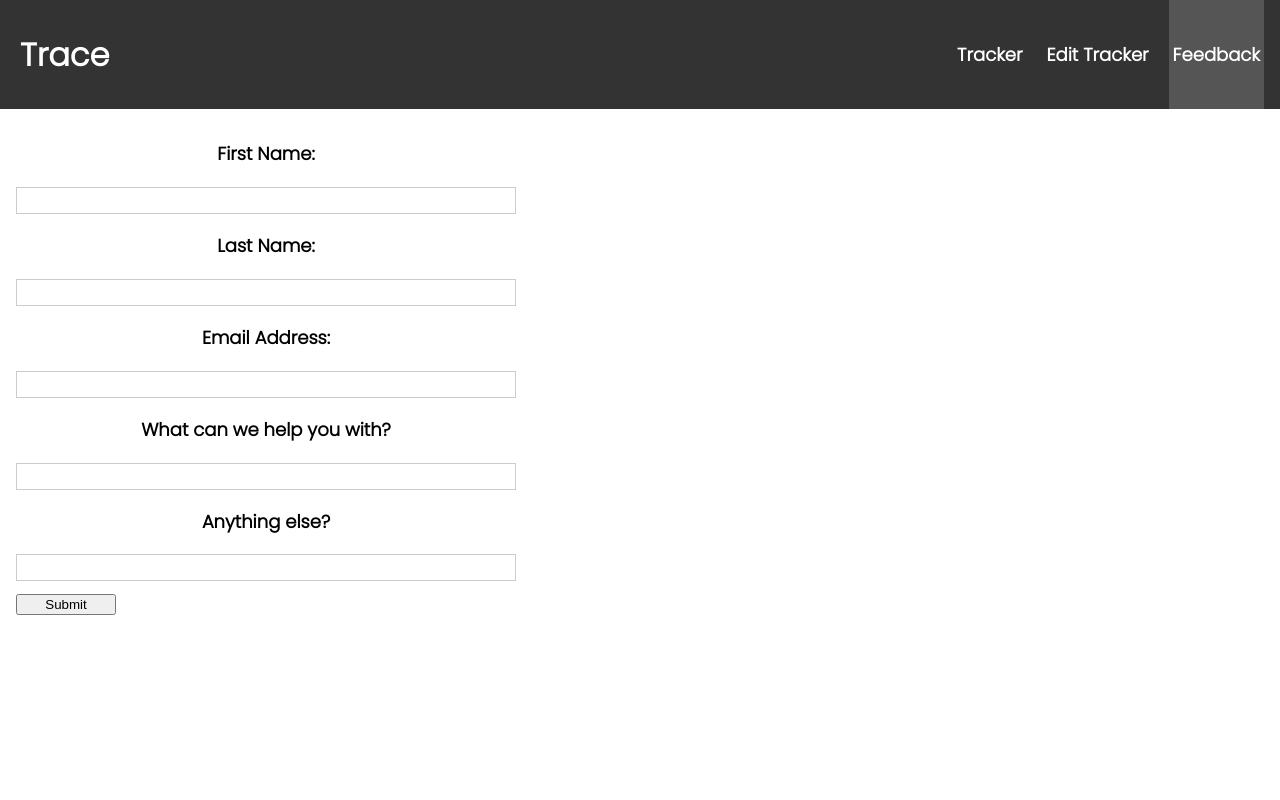
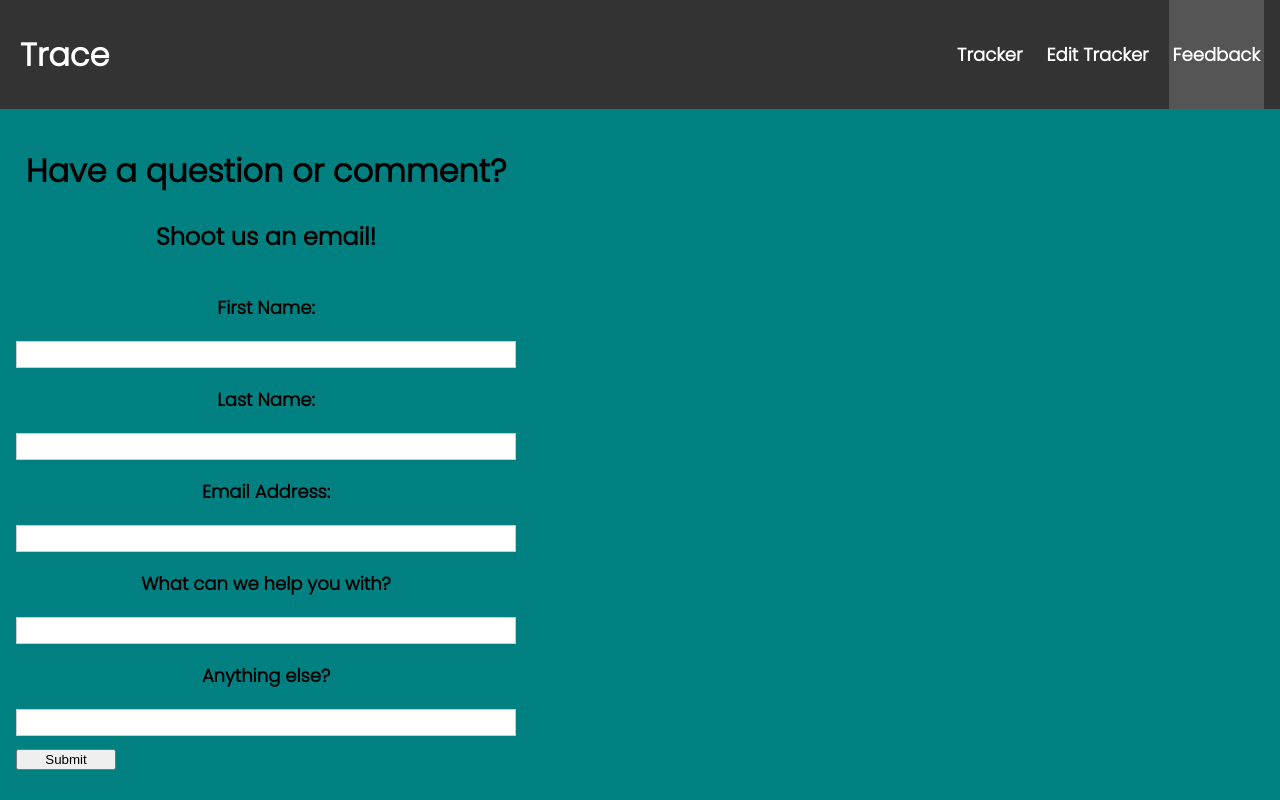
Before and after one commit to oaisd-ctc/student-tracker-project-JaminSmith, a React (Create React App) app in the folder my-app/: page /Feedback in a window 1280 px wide. Built offline with nearby package versions, Linux system fonts and the light colour scheme.

Commit message:
looks ok ig

```diff
--- a/my-app/src/Navbar.js
+++ b/my-app/src/Navbar.js
@@ -1,4 +1,4 @@
-import {Link, resolvePath, useMatch, useResolvedPath} from "react-router-dom"
+import {Link, useMatch, useResolvedPath} from "react-router-dom";
 export default function Navbar() {
 
     return <nav className="nav">
--- a/my-app/src/feedback.css
+++ b/my-app/src/feedback.css
@@ -1,4 +1,7 @@
 @import url('https://fonts.googleapis.com/css2?family=Poppins:wght@300&display=swap');
+body {
+  background-color: teal;
+}
 form {
   display: flex;
   justify-content: center;
@@ -28,3 +31,15 @@ h2{
   font-family: 'Poppins', sans-serif;
   font-size: 18px;
 }
+
+h1 {
+  font-family: 'Poppins', sans-serif;
+  font-size: 32px;
+  text-align: center;
+}
+
+h3 {
+  font-family: 'Poppins', sans-serif;
+  font-size: 24px;
+  text-align: center;
+}
--- a/my-app/src/pages/Feedback.js
+++ b/my-app/src/pages/Feedback.js
@@ -7,7 +7,11 @@ function ContactForm() {
       return <p>Thanks for the feedback!</p>;
   }
   return (
-      <form onSubmit={handleSubmit}>
+    <form onSubmit={handleSubmit}>
+      <label htmlFor="Name">
+        <h1>Have a question or comment?</h1>
+        <h3>Shoot us an email!</h3>
+      </label>
         <label htmlFor="Name">
         <h2>First Name:</h2>
       </label>
--- a/my-app/src/pages/Home.js
+++ b/my-app/src/pages/Home.js
@@ -1,7 +1,7 @@
 export default function Home() {
 
     return (
-        <><h1>Welcome to Trace</h1><h3>An open-source tool for schools to keep track of their students in a more seamless way. With the use of raspberry pi's, QR codes, and a large database of students, Trace will be able to alert staff, and parents of what time their student/s got to school, what time they checked into class, and what time they left. Trace is a great tool for schools, especially with the rising concern of lockdowns, staff will be able to track students and what time they left the classroom, and where they were going. It will also alert staff if their student checked into another classroom during either a lockdown, tornado drill, or any other occurrence that might mix the student with the wrong class.</h3></>
+        <><h1><u>Welcome to Trace</u></h1><h3>An open-source tool for schools to keep track of their students in a more seamless way. With the use of raspberry pi's, QR codes, and a large database of students, Trace will be able to alert staff, and parents of what time their student/s got to school, what time they checked into class, and what time they left. Trace is a great tool for schools, especially with the rising concern of lockdowns, staff will be able to track students and what time they left the classroom, and where they were going. It will also alert staff if their student checked into another classroom during either a lockdown, tornado drill, or any other occurrence that might mix the student with the wrong class.</h3></>
     );
 
 
--- a/my-app/src/pages/tracker.css
+++ b/my-app/src/pages/tracker.css
@@ -3,13 +3,16 @@ table {
     border-collapse: collapse;
 }
 th, td {
-    border: 1px solid #ddd;
+    border: 1px solid #000;
     padding: 8px;
     text-align: left;
 }
 th {
-    background-color: #f2f2f2;
+    background-color: #6e6e6e;
 }
 tr:nth-child(even) {
-    background-color: #f2f2f2;
+    background-color: #999999;
 }
+tr:nth-child(odd) {
+    background-color: #999999;
+}
```
Also changed, not shown: my-app/src/App.css (line endings or trailing spaces), my-app/src/TrackerIcon.png (added).
